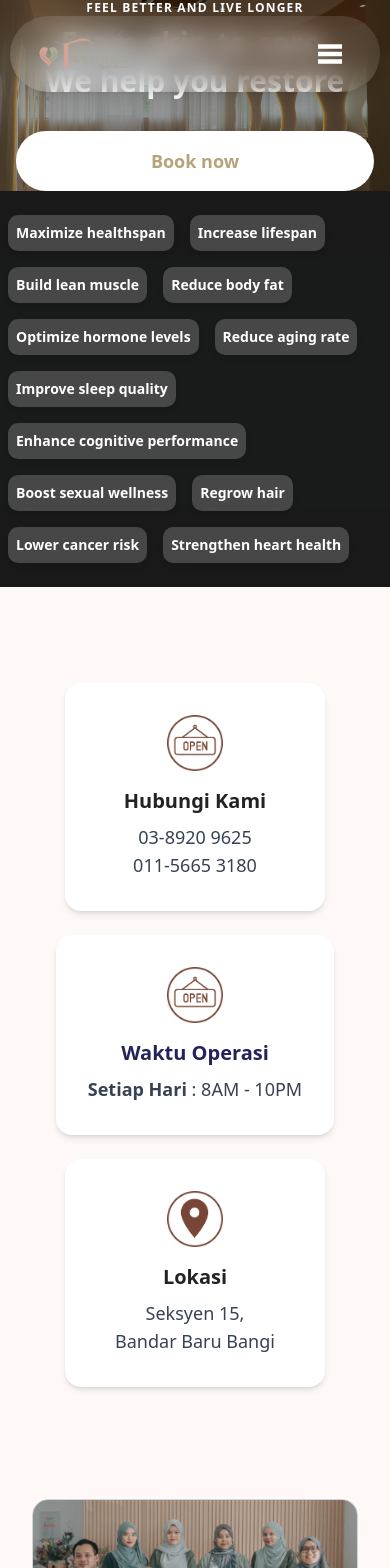
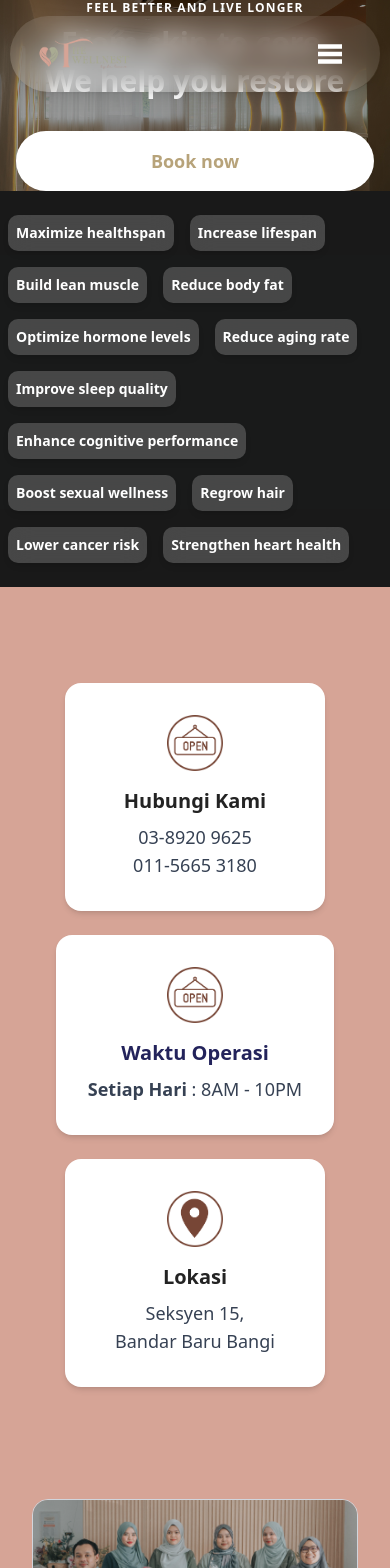
Before and after one commit to aizuddinahmd/the-wellnest, a Next.js app: page / in a window 390 px wide. Shown: the top 1568 px of the page. Built offline with nearby package versions, Linux system fonts and the light colour scheme.

Commit message:
changed bg color

```diff
--- a/src/app/globals.css
+++ b/src/app/globals.css
@@ -13,6 +13,7 @@
   --pastel-pink: #ffd1dc;
   --main-pink: #D6A496;
   --main-green: #A9AB93
+  --pastel-green: #d2d8be
   --color-sidebar-ring: var(--sidebar-ring);
   --color-sidebar-border: var(--sidebar-border);
   --color-sidebar-accent-foreground: var(--sidebar-accent-foreground);
--- a/src/app/page.tsx
+++ b/src/app/page.tsx
@@ -28,7 +28,7 @@ export default function Home() {
       {/* <Hero3 /> */}
 
       <Hero4 />
-      <main className="flex flex-col items-center justify-center min-h-screen bg-[#fef9f6] px-4 py-12">
+      <main className="flex flex-col items-center justify-center min-h-screen bg-[#D6A496] px-4 py-12">
         {/* <Hero /> */}
         {/* <Hero2 /> */}
         <DescriptionSection />
--- a/src/components/FeaturesRight.tsx
+++ b/src/components/FeaturesRight.tsx
@@ -2,7 +2,7 @@ import Image from "next/image";
 
 function FeaturesRight() {
   return (
-    <section className="w-full flex flex-col gap-4 bg-[#ffffff]">
+    <section className="w-full flex flex-col gap-4 bg-[#D6A496]">
       <div className="w-full py-16 flex flex-col md:flex-row-reverse items-center justify-between gap-12 rounded-3xl sticky top-8 bg-[#9eaf7c]">
         {/* Right: Main image with overlay */}
         <div className="relative flex-1 flex justify-center items-center">
--- a/src/components/MovingSign.tsx
+++ b/src/components/MovingSign.tsx
@@ -15,7 +15,7 @@ export default function MovingSign() {
   ];
 
   return (
-    <section className="w-full py-16 bg-white">
+    <section className="w-full py-16 bg-[#D6A496]">
       <div className="flex-col w-full inline-flex flex-nowrap overflow-hidden gap-8">
         {[0, 1, 2].map((_, i) => (
           <ul
--- a/src/components/description-section.tsx
+++ b/src/components/description-section.tsx
@@ -2,7 +2,7 @@ import Image from "next/image";
 
 function DescriptionSection() {
   return (
-    <section className="flex flex-col md:flex-row gap-6 justify-center my-12 px-4">
+    <section className="flex flex-col md:flex-row gap-6 justify-center my-12 px-4 bg-[#d6a496]">
       {/* Card 1: Hubungi Kami */}
       <div className="flex flex-col md:flex-1 items-center bg-white rounded-2xl shadow-md p-8 min-w-[260px] max-w-sm mx-auto">
         <Image
```
